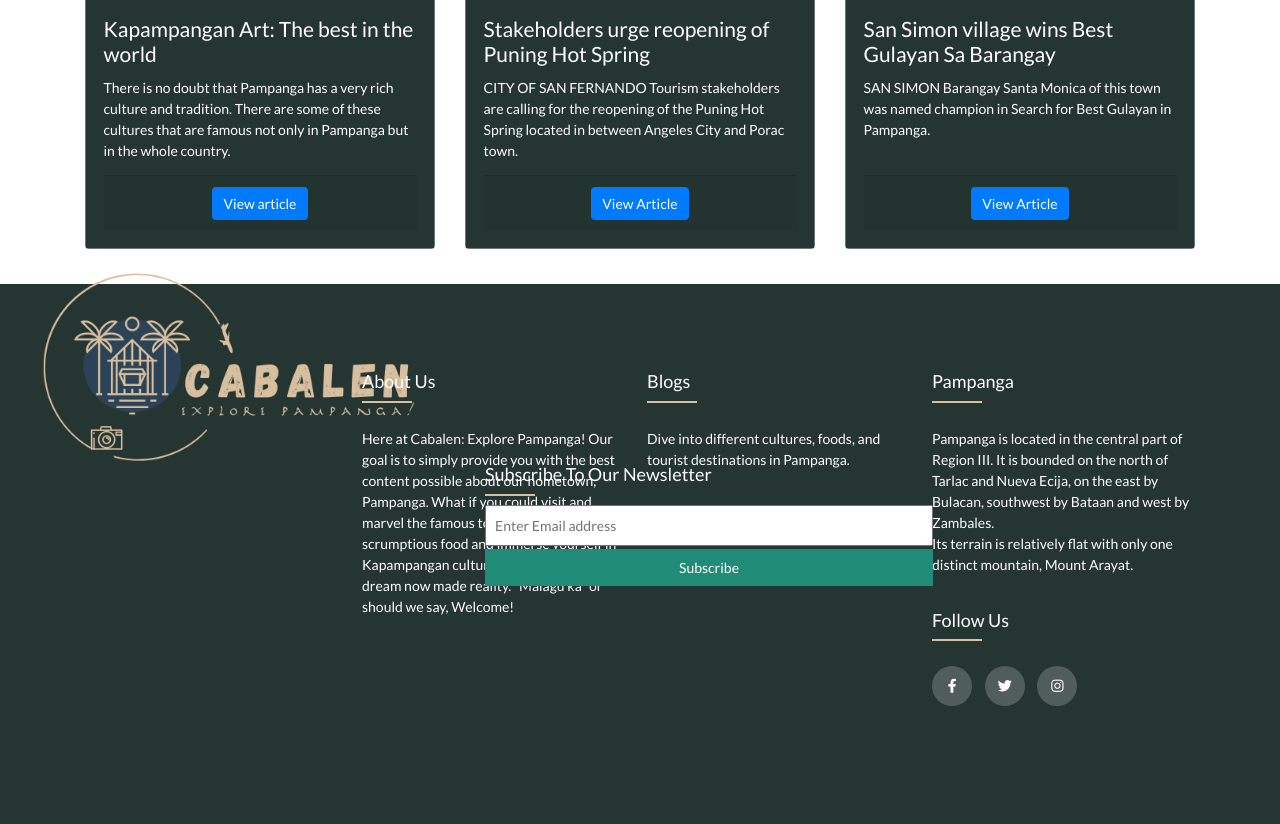
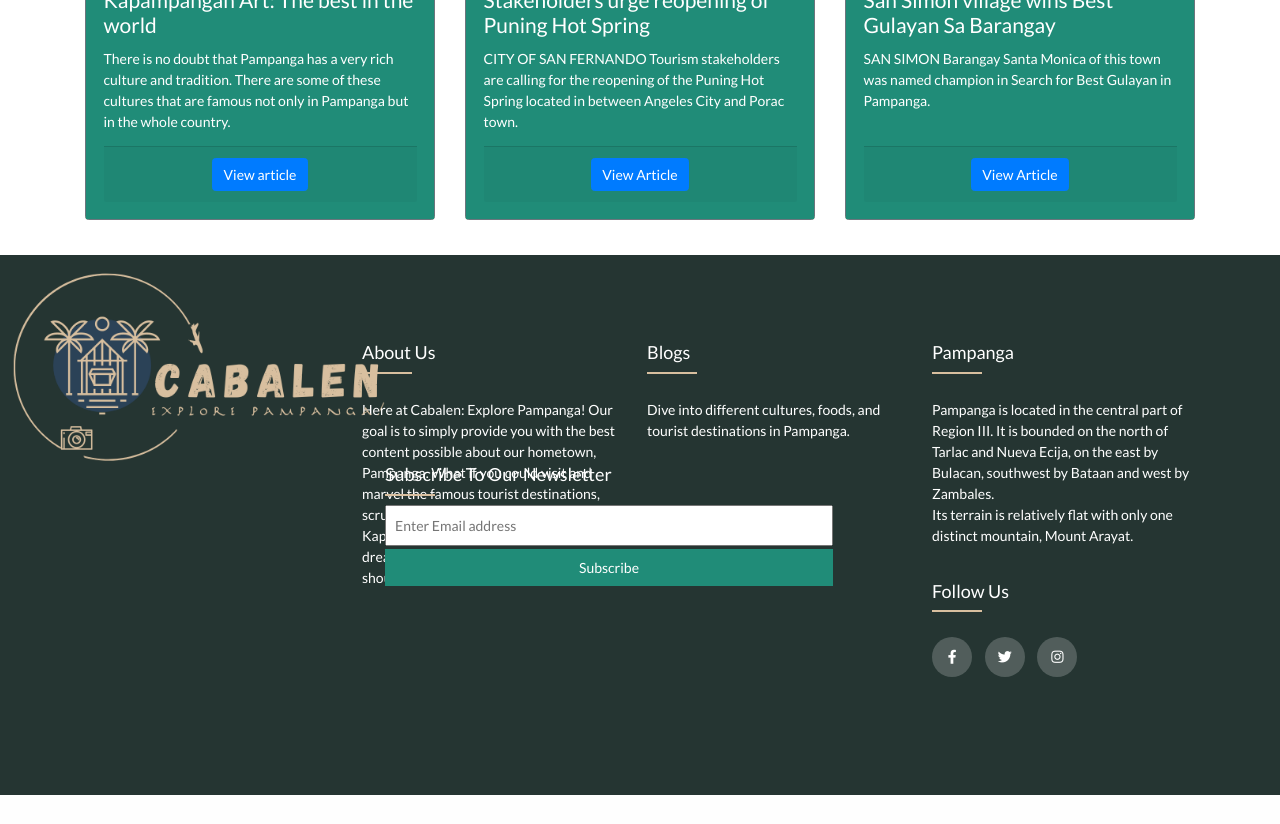
Before and after one commit to dejaaay/Cabelen, a PHP site: page / in a window 1280 px wide. Shown: the part 2990-3814 px from the top of the page. After the commit the page ends 3785 px from the top, so only its background shows below. Run offline with PHP 8.4, Linux system fonts and the light colour scheme.

Commit message:
try lang

```diff
--- a/css/index.css
+++ b/css/index.css
@@ -46,7 +46,7 @@ ul{
 }
 
 .carousel-inner img {
-  width: 100%;
+  width: 105%;
   height: 100vh;
   object-fit: cover;
   }
@@ -98,7 +98,7 @@ iframe.center {
 }
 
 .card-body{
-  background-color: #253532;
+  background-color: #208c78;
 }
 
 .footer{
--- a/css/index_newsletter.css
+++ b/css/index_newsletter.css
@@ -5,7 +5,7 @@ input[type=text]  {
 	margin-bottom: 0px;
 	/*display: inline-block;*/
 	position: absolute;
-    left: 485px;
+    left: 385px;
     top: 3494px;
 
 }
@@ -16,7 +16,7 @@ input[type=submit]{
 	margin-bottom: 0px;
 	/*display: inline-block;*/
     position: absolute;
-    left: 485px;
+    left: 385px;
     top: 3534px;
 }
 
@@ -33,12 +33,12 @@ input[type=submit]:hover {
 
 .newsletter{
     position: absolute;
-    left: 485px;
+    left: 385px;
     top: 3454px;
 
 }
 .img{
     position: absolute;
-    left: 35px;
+    left: 5px;
     top: 3244px;
 }
--- a/index.php
+++ b/index.php
@@ -76,24 +76,10 @@
             <span class="sr-only">Next</span>
         </a>
         </div>
-
-        <hr>
-        <!-- Current news and updates -->
-        <!--Video part-->
-    <iframe
-        class= "center"
-        width=100%
-        height="900"
-        src="https://www.youtube.com/embed/-3k-SC22zbA?autoplay=1"
-        title="YouTube video player"
-        frameborder="0"
-        allow="accelerometer; autoplay; clipboard-write; encrypted-media; gyroscope; picture-in-picture"
-        allowfullscreen>
-    </iframe>
-    <br><br><br>
+        <br>
         <!-- about the page -->
         <!-- Content Section 1 -->
-    <section id="scroll">
+        <section id="scroll">
             <div class="container px-5">
                 <div class="row gx-5 align-items-center">
                     <div class="col-lg-6 order-lg-2">
@@ -129,6 +115,19 @@
                 </div>
             </div>
         </section>
+        <br>
+        <!--Video part-->
+    <iframe
+        class= "center"
+        width=100%
+        height="900"
+        src="https://www.youtube.com/embed/-3k-SC22zbA?autoplay=1"
+        title="YouTube video player"
+        frameborder="0"
+        allow="accelerometer; autoplay; clipboard-write; encrypted-media; gyroscope; picture-in-picture"
+        allowfullscreen>
+    </iframe>
+    <br>
         <!--News And Blogs-->
         <hr>
         <h1 class="display-4 text-center">News</h1>
```
